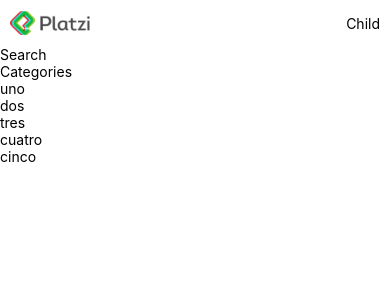
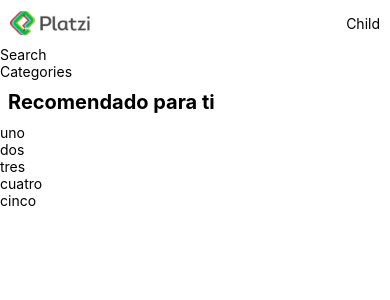
Before and after one commit to jcmexdev/react-native-app, a React Native app: screen / in a window 390 px wide. Shown: the top 300 px of the page. Built offline with nearby package versions, Linux system fonts and the light colour scheme.

Commit message:
Estructura de recomendaciones

```diff
--- /dev/null
+++ b/src/videos/components/suggestion-list-layout.js
@@ -0,0 +1,30 @@
+import React from 'react';
+import {
+    View,
+    Text,
+    StyleSheet
+} from 'react-native';
+
+const SuggestionListLayout = (props) => {
+    return (
+        <View style={styles.container}>
+            <Text style={styles.title}>{props.title}</Text>
+            {props.children}
+        </View>
+    );
+};
+
+const styles = StyleSheet.create({
+    container: {
+        paddingVertical: 10,
+        flex: 1
+    },
+    title:{
+        fontSize: 20,
+        marginBottom: 10,
+        fontWeight: 'bold',
+        marginLeft: 8
+    }
+});
+
+export default SuggestionListLayout;
--- a/src/videos/containers/suggestion-list.js
+++ b/src/videos/containers/suggestion-list.js
@@ -3,6 +3,7 @@
     FlatList,
     Text
 } from 'react-native';
+import SuggestionListLayout from '../components/suggestion-list-layout';
 
 class SuggestionList extends Component {
     render() {
@@ -14,10 +15,12 @@
             { title: 'cinco', key: '5' },
         ];
         return (
-            <FlatList
-                data={list}
-                renderItem={({ item }) => <Text key={item.key}>{item.title}</Text>}
-            />
+            <SuggestionListLayout title="Recomendado para ti" >
+                <FlatList
+                    data={list}
+                    renderItem={({ item }) => <Text key={item.key}>{item.title}</Text>}
+                    />
+            </SuggestionListLayout>
         );
     }
 }
```
